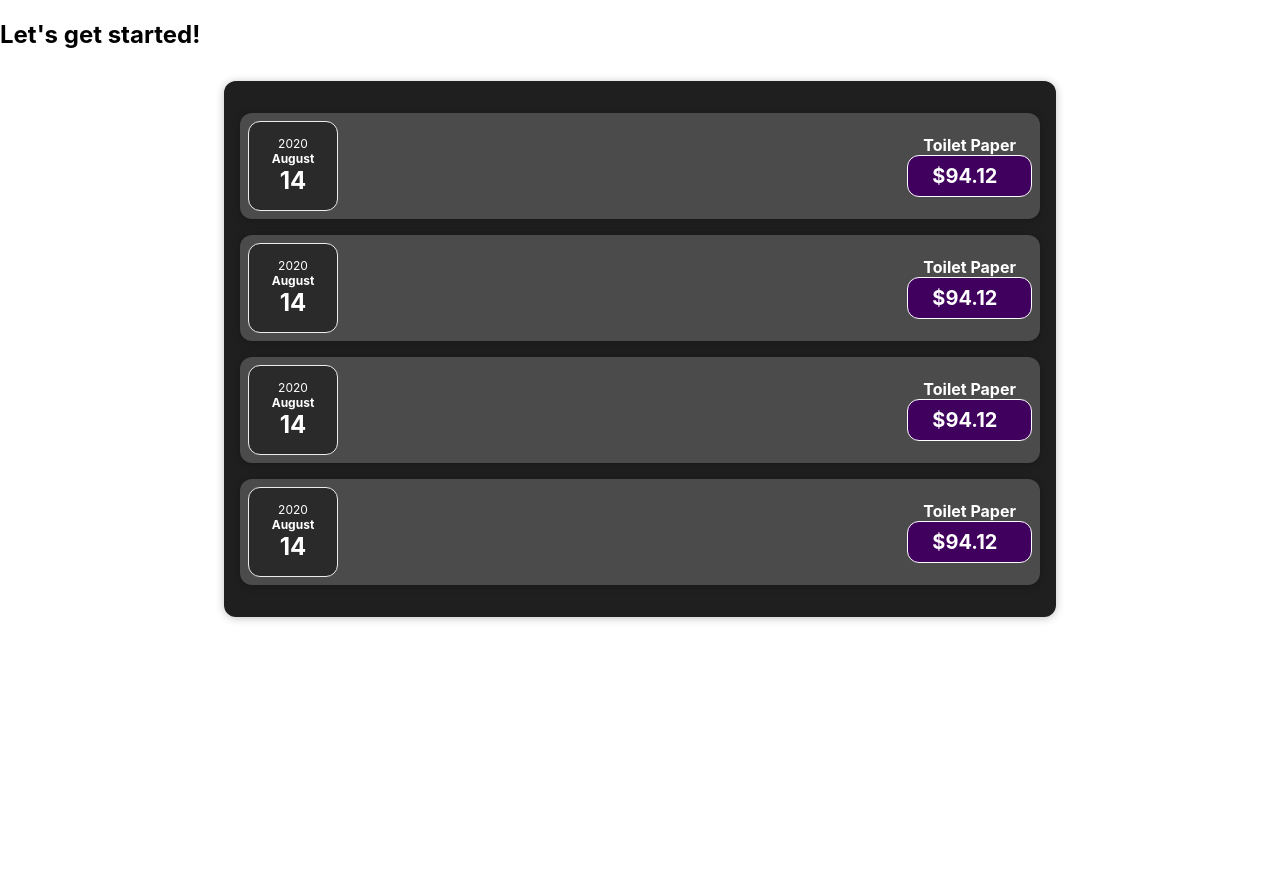
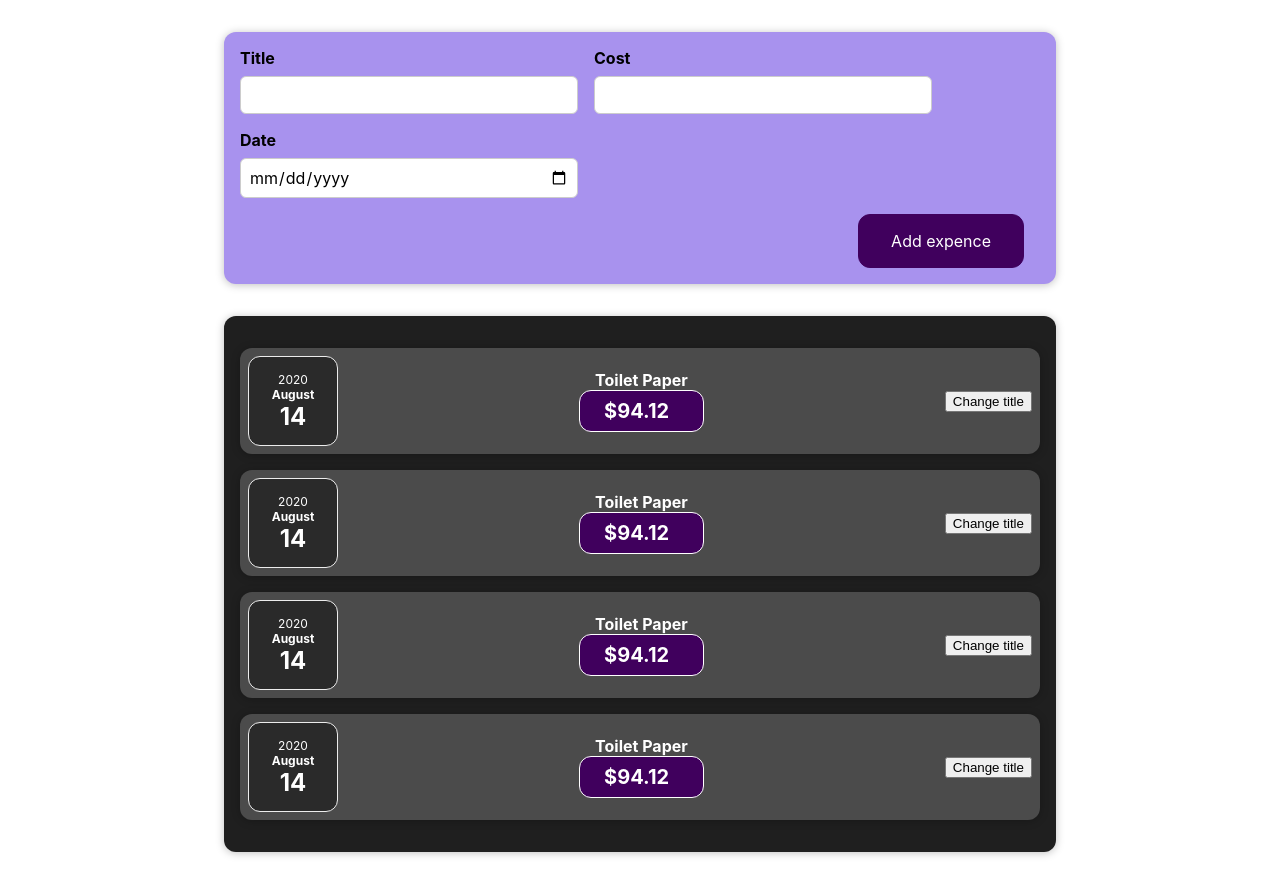
Before and after one commit to N00bG1rl/BudgetApp, a React (Create React App) app: page / in a window 1280 px wide. Before the commit the page ends 800 px from the top, so only its background shows below. Built offline with nearby package versions, Linux system fonts and the light colour scheme.

Commit message:
Added form

```diff
--- a/src/App.js
+++ b/src/App.js
@@ -1,4 +1,5 @@
 import Budget from './components/budget/Budget'
+import NewItem from './components/newBudgetItem/NewItem'
 
 const App = () => {
   const budget = [
@@ -21,7 +22,12 @@ const App = () => {
       cost: 450,
       date: new Date(2021, 5, 12),
     },
-  ];
+  ]
+
+  const addBudgetHandler = budget => {
+    console.log('In App.js')
+    console.log(budget)
+  }
 
   // return React.createElement(
   //   'div',
@@ -32,10 +38,10 @@ const App = () => {
 
   return (
     <div>
-      <h2>Let's get started!</h2>
+      <NewItem onBudgetAdd={ addBudgetHandler } />
       <Budget items={ budget } />
     </div>
-  );
+  )
 }
 
 export default App
--- a/src/components/budget/Budget.js
+++ b/src/components/budget/Budget.js
@@ -1,26 +1,27 @@
-import ListItem from './ListItem'
+import Item from './Item'
 import Card from '../layout/Card'
 import '../../theme/Budget.css'
 
 const Budget = (props) => {
   return (
+
     <Card className="budget">
-      <ListItem
+      <Item
         title={props.items[0].title}
         cost={props.items[0].cost}
         date={props.items[0].date}
       />
-      <ListItem
+      <Item
         title={props.items[0].title}
         cost={props.items[0].cost}
         date={props.items[0].date}
       />
-      <ListItem
+      <Item
         title={props.items[0].title}
         cost={props.items[0].cost}
         date={props.items[0].date}
       />
-      <ListItem
+      <Item
         title={props.items[0].title}
         cost={props.items[0].cost}
         date={props.items[0].date}
--- a/src/components/budget/ListItem.js
+++ b/src/components/budget/Item.js
@@ -1,15 +1,25 @@
+import { useState } from 'react'
+
 import ItemDate from './ItemDate'
 import Card from '../layout/Card'
-import '../../theme/ListItem.css'
+import '../../theme/Item.css'
 
 const ListItem = (props) => {
+  const [title, setTitle] = useState(props.title)
+
+  const handleClick = () => {
+    setTitle('Updated')
+    console.log(title)
+  }
+
   return (
     <Card className='list-item'>
       <ItemDate date={ props.date } />
       <div className='list-item-desc'>
-        <h2>{ props.title }</h2>
+        <h2>{ title }</h2>
         <div className='list-item-cost'>${ props.cost }</div>
       </div>
+      <button onClick={ handleClick }>Change title</button>
     </Card>
   )
 }
--- /dev/null
+++ b/src/components/newBudgetItem/Form.js
@@ -0,0 +1,60 @@
+import { useState } from 'react'
+import '../../theme/Form.css'
+
+const Form = (props) => {
+  const [formTitle, setFormTitle] = useState('')
+  const [formCost, setFormCost] = useState('')
+  const [formDate, setFormDate] = useState('')
+
+  const handleTitle = (event) => {
+    setFormTitle(event.target.value)
+  }
+
+  const handleCost = (event) => {
+    setFormCost(event.target.value)
+  }
+
+  const handleDate = (event) => {
+    setFormDate(event.target.value)
+  }
+
+  const handleSubmit = (event) => {
+    event.preventDefault()
+
+    const data = {
+      title: formTitle,
+      cost: formCost,
+      date: new Date(formDate)
+    }
+
+    props.onDataSave(data)
+
+    setFormTitle('')
+    setFormCost('')
+    setFormDate('')
+  }
+
+  return (
+    <form onSubmit={ handleSubmit }>
+      <div className='form'>
+        <div className='form-item'>
+          <label>Title</label>
+          <input type='text' value={ formTitle } onChange={ handleTitle } />
+        </div>
+        <div className='form-item'>
+          <label>Cost</label>
+          <input type='number' value={ formCost } min='0,01' step='0.01' onChange={ handleCost } />
+        </div>
+        <div className='form-item'>
+          <label>Date</label>
+          <input type='date' value={ formDate } min='2021-01-01' max='2024-01-01' onChange={ handleDate } />
+        </div>
+      </div>
+      <div className='form-actions'>
+        <button type='submit'>Add expence</button>
+      </div>
+    </form>
+  )
+}
+
+export default Form
--- /dev/null
+++ b/src/components/newBudgetItem/NewItem.js
@@ -0,0 +1,21 @@
+import Form from './Form'
+
+import '../../theme/NewItem.css'
+
+const NewItem = (props) => {
+  const handleDataSave = (enteredData) => {
+    const data = {
+      ...enteredData,
+      id: Math.random().toString()
+    }
+    props.onBudgetAdd(data)
+  }
+
+  return (
+    <div className='new-item'>
+      <Form onDataSave={ handleDataSave } />
+    </div>
+  )
+}
+
+export default NewItem
--- /dev/null
+++ b/src/theme/Form.css
@@ -0,0 +1,26 @@
+.form {
+  display: flex;
+  flex-wrap: wrap;
+  gap: 1rem;
+  margin-bottom: 1rem;
+  text-align: left;
+}
+
+.form-item label {
+  font-weight: bold;
+  margin-bottom: 0.5rem;
+  display: block;
+}
+
+.form-item input {
+  font: inherit;
+  padding: 0.5rem;
+  border-radius: 6px;
+  border: 1px solid #ccc;
+  width: 20rem;
+  max-width: 100%;
+}
+
+.form-actions {
+  text-align: right;
+}
--- /dev/null
+++ b/src/theme/NewItem.css
@@ -0,0 +1,27 @@
+.new-item {
+  background-color: #a892ee;
+  padding: 1rem;
+  margin: 2rem auto;
+  width: 50rem;
+  max-width: 95%;
+  border-radius: 12px;
+  text-align: center;
+  box-shadow: 0 1px 8px rgba(0, 0, 0, 0.25);
+}
+
+.new-item button {
+  font: inherit;
+  cursor: pointer;
+  padding: 1rem 2rem;
+  border: 1px solid #40005d;
+  background-color: #40005d;
+  color: white;
+  border-radius: 12px;
+  margin-right: 1rem;
+}
+
+.new-item button:hover,
+.new-item button:active {
+  background-color: #510674;
+  border-color: #510674;
+}
```
Also changed, not shown: src/theme/Item.css (renamed from src/theme/ListItem.css).
